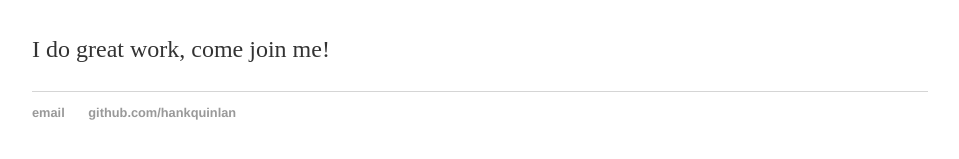
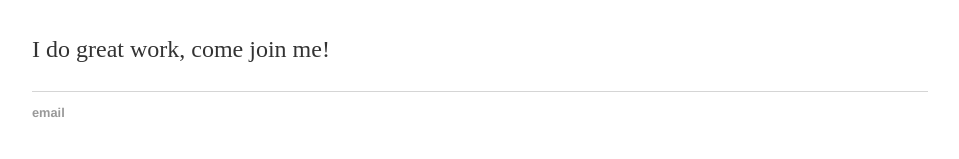
Before and after one commit to erikjacobson/inner-labyrinth, a Jekyll site: the page built from index.html, in a window 1280 px wide. Shown: the part 164-323 px from the top of the page, without its empty margins (160-1119 px from the left). Built offline with Jekyll 4.4.1, drawn with Linux system fonts in a browser that asks for light colours.

Commit message:
Update default.html

```diff
--- a/_layouts/default.html
+++ b/_layouts/default.html
@@ -21,8 +21,7 @@
 			</div><!-- /.container -->
 			<footer>
 	    		<ul>
-	        		<li><a href="mailto:hankquinlanhub@gmail.com">email</a></li>
-	        		<li><a href="https://github.com/hankquinlan">github.com/hankquinlan</a></li>
+	        		<li><a href="mailto:catherine.crandall.lcsw@gmail.com">email</a></li>
 				</ul>
 			</footer>
 		</body>
```
